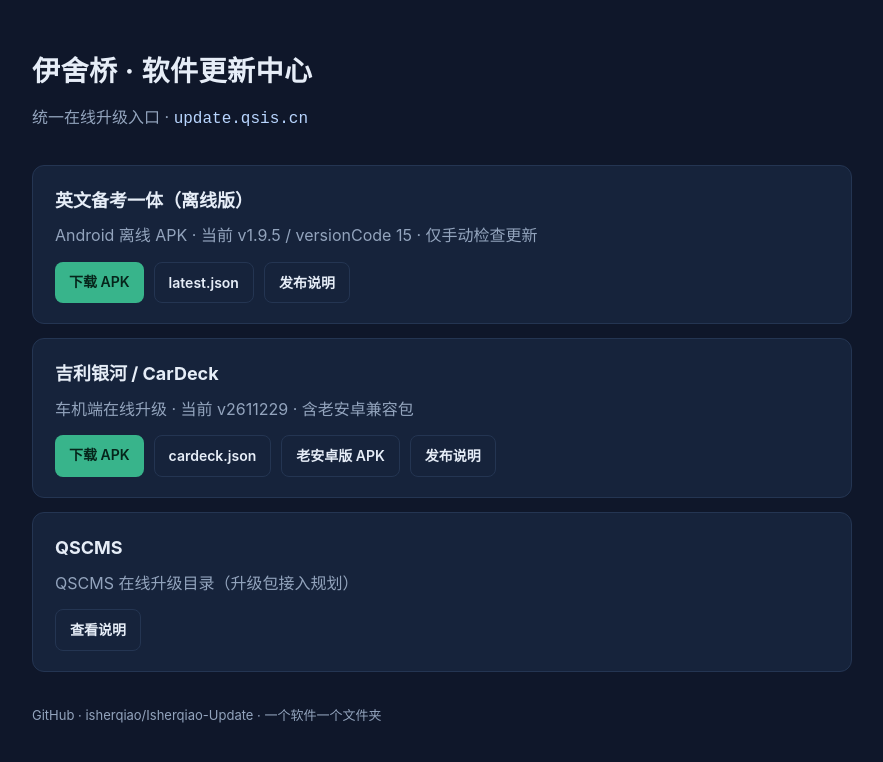
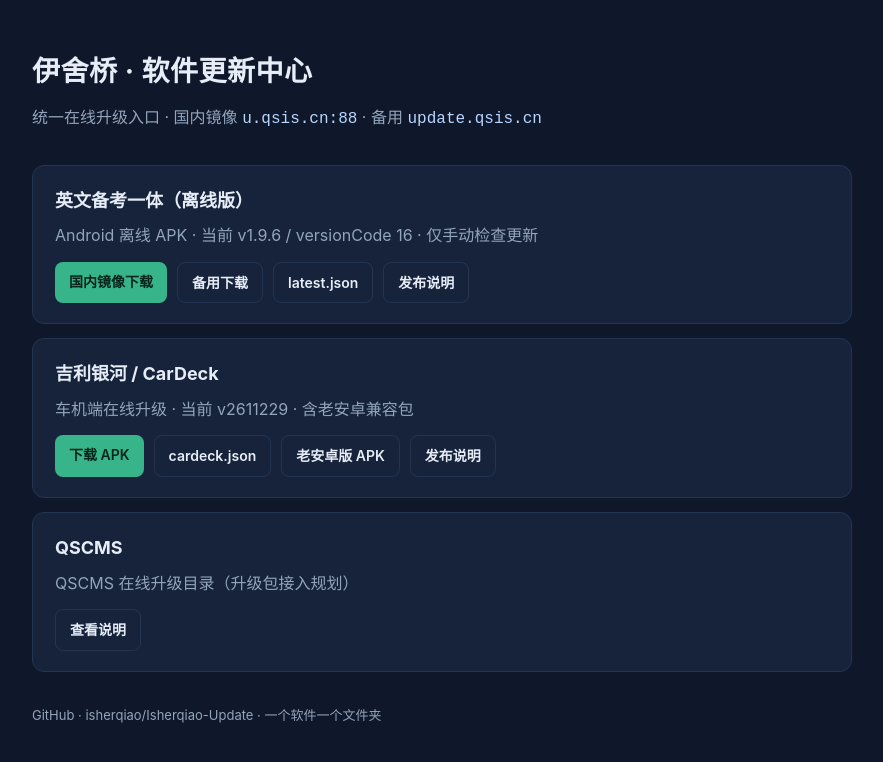
Before and after one commit to isherqiao/Isherqiao-Update, a plain HTML site: page index.html in a window 1280 px wide. Shown: the whole page, without its empty margins (198-1081 px from the left). Drawn offline with Linux system fonts and the light colour scheme.

Commit message:
site: enexam v1.9.6 dual mirror

```diff
--- a/index.html
+++ b/index.html
@@ -25,13 +25,14 @@ code{color:#b9d6ff}
 <body>
 <div class="wrap">
 <h1>伊舍桥 · 软件更新中心</h1>
-<p class="sub">统一在线升级入口 · <code>update.qsis.cn</code></p>
+<p class="sub">统一在线升级入口 · 国内镜像 <code>u.qsis.cn:88</code> · 备用 <code>update.qsis.cn</code></p>
 <div class="grid">
   <section class="card">
     <h2>英文备考一体（离线版）</h2>
-    <p>Android 离线 APK · 当前 v1.9.5 / versionCode 15 · 仅手动检查更新</p>
+    <p>Android 离线 APK · 当前 v1.9.6 / versionCode 16 · 仅手动检查更新</p>
     <div class="links">
-      <a class="btn" href="enexam/enexam-15.apk">下载 APK</a>
+      <a class="btn" href="https://u.qsis.cn:88/enexam/enexam-16.apk">国内镜像下载</a>
+      <a class="btn ghost" href="enexam/enexam-16.apk">备用下载</a>
       <a class="btn ghost" href="enexam/latest.json">latest.json</a>
       <a class="btn ghost" href="enexam/README.md">发布说明</a>
     </div>
```
